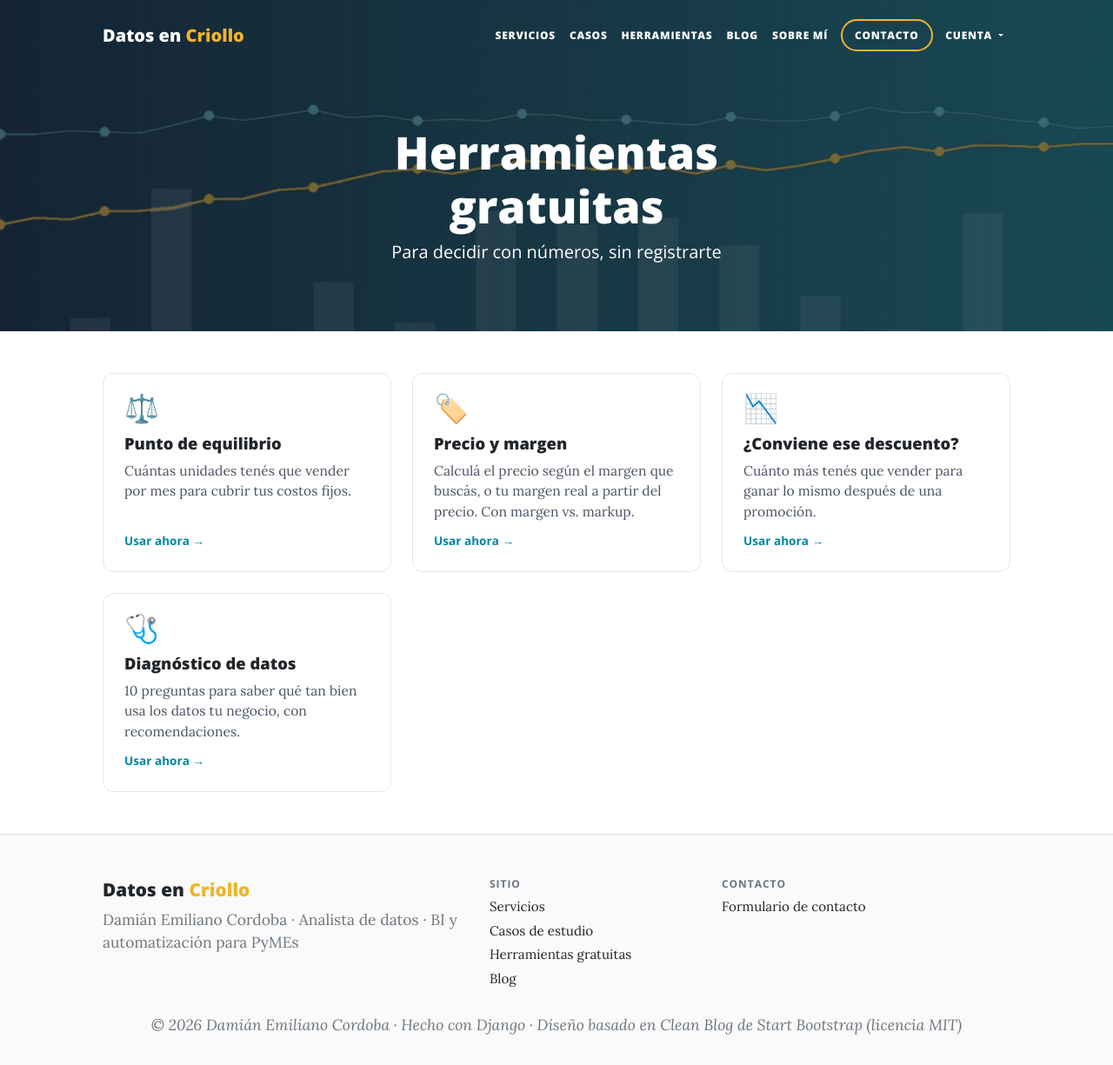
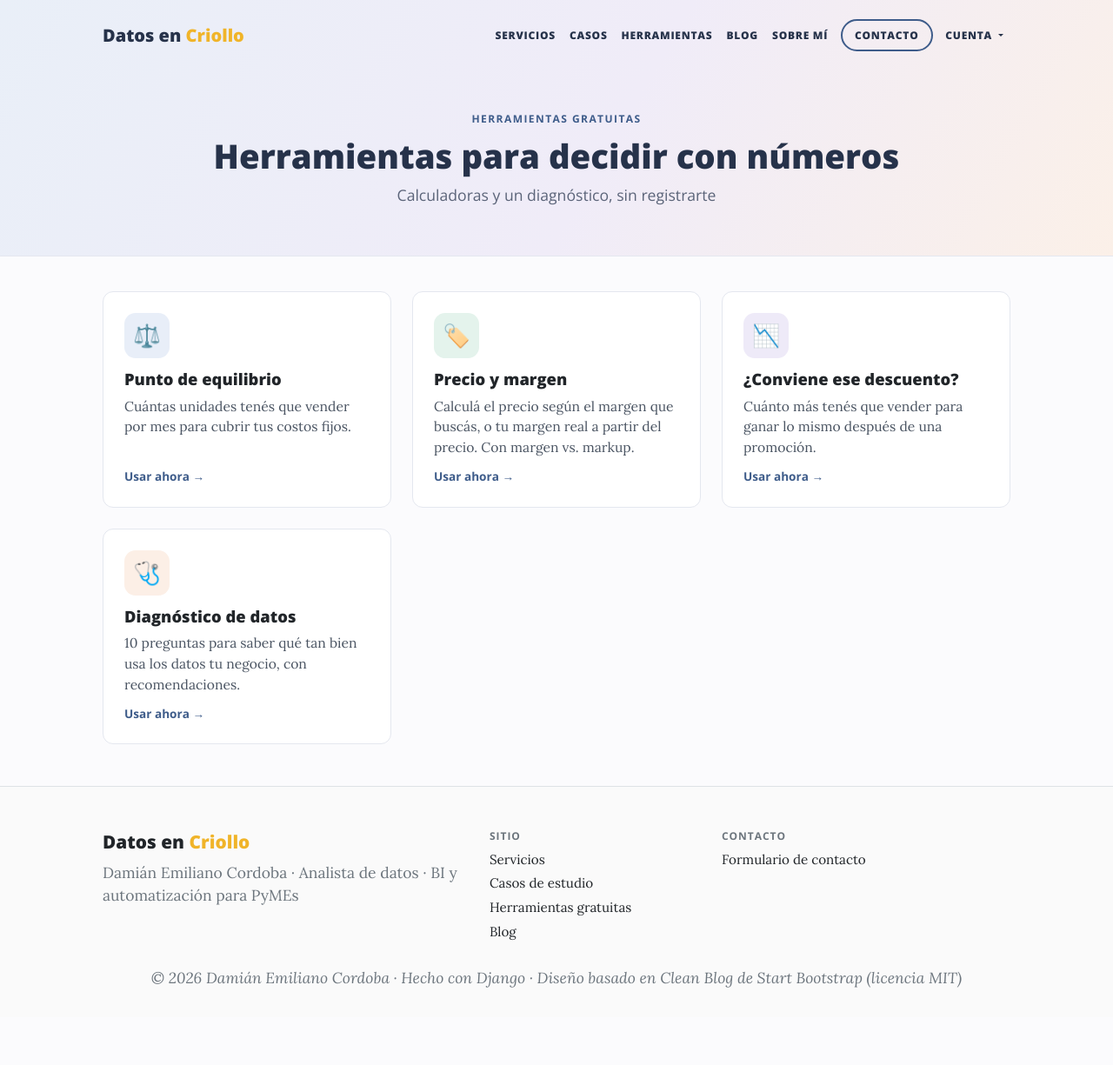
Before and after one commit to damian-cordoba/blog-django, a Django app: page /herramientas/ in a window 1280 px wide. Shown: the whole page at 87% size. After the commit the page ends 1136 px from the top, so only its background shows below. Run offline with Django 5.2, Linux system fonts and the light colour scheme; data comes from the database, SQL or seed files in the repository; some libraries are stand-ins or nearby versions.

Commit message:
style: aplicar un tema pastel sobrio a la sección Herramientas
Fondo claro, encabezado minimalista y tarjetas de resultado en tonos
pastel (azul, menta, lavanda y durazno).

Co-Authored-By: Claude Opus 5.5 <noreply@anthropic.com>
Claude-Session: https://claude.ai/code/session_01KkyTofNQKBaTxkQosPH8Ay

```diff
--- a/herramientas/templates/herramientas/_base_calculadora.html
+++ b/herramientas/templates/herramientas/_base_calculadora.html
@@ -1,7 +1,9 @@
 {% extends "base.html" %}
 
+{% block body_class %}tema-pastel{% endblock %}
+
 {% block header %}
-    {% include "_header_chico.html" with titulo=titulo_pagina subtitulo=subtitulo_pagina fondo="img/home-bg.jpg" %}
+    {% include "_header_pastel.html" with titulo=titulo_pagina subtitulo=subtitulo_pagina %}
 {% endblock %}
 
 {% block content %}
--- a/herramientas/templates/herramientas/diagnostico.html
+++ b/herramientas/templates/herramientas/diagnostico.html
@@ -3,8 +3,10 @@
 {% block title %}Diagnóstico de datos para PyMEs · Datos en Criollo{% endblock %}
 {% block descripcion %}10 preguntas para saber qué tan bien usa los datos tu negocio, con recomendaciones concretas. Gratis.{% endblock %}
 
+{% block body_class %}tema-pastel{% endblock %}
+
 {% block header %}
-    {% include "_header_chico.html" with titulo="Diagnóstico de datos" subtitulo="10 preguntas · 3 minutos · resultado al instante" fondo="img/home-bg.jpg" %}
+    {% include "_header_pastel.html" with titulo="Diagnóstico de datos" subtitulo="10 preguntas · 3 minutos · resultado al instante" %}
 {% endblock %}
 
 {% block content %}
--- a/herramientas/templates/herramientas/indice.html
+++ b/herramientas/templates/herramientas/indice.html
@@ -3,8 +3,10 @@
 {% block title %}Herramientas gratuitas para PyMEs · Datos en Criollo{% endblock %}
 {% block descripcion %}Calculadoras de punto de equilibrio, precio y margen, descuentos y un diagnóstico de datos gratuito para PyMEs.{% endblock %}
 
+{% block body_class %}tema-pastel{% endblock %}
+
 {% block header %}
-    {% include "_header_chico.html" with titulo="Herramientas gratuitas" subtitulo="Para decidir con números, sin registrarte" fondo="img/home-bg.jpg" %}
+    {% include "_header_pastel.html" with titulo="Herramientas para decidir con números" subtitulo="Calculadoras y un diagnóstico, sin registrarte" %}
 {% endblock %}
 
 {% block content %}
--- a/static/css/sitio.css
+++ b/static/css/sitio.css
@@ -286,3 +286,109 @@ header.masthead.masthead-inicio .site-heading { padding: 3rem 0 4rem; }
 @media (min-width: 992px) {
     header.masthead.masthead-inicio { padding-top: 7rem; padding-bottom: 3rem; }
 }
+
+/* =====================================================================
+   Tema pastel: sección Herramientas (sobrio y minimalista)
+   ===================================================================== */
+.tema-pastel {
+    --p-tinta: #26324a;        /* texto principal */
+    --p-tinta-suave: #5b6479;  /* texto secundario */
+    --p-acento: #3e5c8a;       /* azul pizarra para números y botones */
+    --p-borde: #e4e7ef;
+    --p-azul: #e8eef8;   --p-azul-t: #2f4f7f;
+    --p-menta: #e4f3ec;  --p-menta-t: #2e6a4f;
+    --p-lavanda: #eeeaf8; --p-lavanda-t: #5a4a8a;
+    --p-durazno: #fcefe6; --p-durazno-t: #8a4d2c;
+    background: #fbfbfd;
+}
+
+/* Menú sobre fondo claro */
+@media (min-width: 992px) {
+    .tema-pastel #mainNav .navbar-brand,
+    .tema-pastel #mainNav .nav-link { color: var(--p-tinta); }
+    .tema-pastel #mainNav .nav-link:hover { color: var(--p-acento); }
+    .tema-pastel #mainNav .nav-destacado { border-color: var(--p-acento); }
+}
+
+/* Encabezado */
+.cabecera-pastel {
+    padding: calc(4rem + 57px) 0 3rem;
+    margin-bottom: 2.5rem;
+    background: linear-gradient(120deg, #e9eff8 0%, #f0ecf8 55%, #fbf0e8 100%);
+    border-bottom: 1px solid var(--p-borde);
+    text-align: center;
+}
+@media (min-width: 992px) { .cabecera-pastel { padding: 8rem 0 3.5rem; } }
+.cabecera-pastel h1 { color: var(--p-tinta); font-weight: 800; font-size: 2.4rem; margin: 0; }
+.cabecera-antetitulo {
+    font-family: "Open Sans", sans-serif; font-size: 0.75rem; font-weight: 700; letter-spacing: 0.12em;
+    text-transform: uppercase; color: var(--p-acento); margin: 0 0 0.6rem;
+}
+.cabecera-subtitulo { font-family: "Open Sans", sans-serif; color: var(--p-tinta-suave); font-size: 1.1rem; margin: 0.6rem 0 0; }
+
+/* Formulario */
+.tema-pastel .calculadora-form { border-color: var(--p-borde); box-shadow: 0 1px 2px rgba(38, 50, 74, 0.04); }
+.tema-pastel .form-control:focus, .tema-pastel .form-select:focus { border-color: #a9bbd8; box-shadow: 0 0 0 0.2rem rgba(62, 92, 138, 0.12); }
+.tema-pastel .btn-primary { background: var(--p-acento); border-color: var(--p-acento); }
+.tema-pastel .btn-primary:hover { background: #33507a; border-color: #33507a; }
+.tema-pastel .form-check-input:checked, .tema-pastel input[type="radio"] { accent-color: var(--p-acento); }
+
+/* Resultado */
+.tema-pastel .resultado-calculadora {
+    background: #fff;
+    color: var(--p-tinta);
+    border: 1px solid var(--p-borde);
+    box-shadow: 0 1px 2px rgba(38, 50, 74, 0.04);
+}
+.tema-pastel .resultado-etiqueta { color: var(--p-tinta-suave); }
+.tema-pastel .resultado-numero { color: var(--p-acento); font-weight: 700; }
+.tema-pastel .resultado-sub { color: var(--p-tinta-suave); }
+.tema-pastel .resultado-sub strong { color: var(--p-tinta); }
+.tema-pastel .resultado-grilla div { border-radius: 0.6rem; }
+.tema-pastel .resultado-grilla div:nth-child(4n+1) { background: var(--p-azul); }
+.tema-pastel .resultado-grilla div:nth-child(4n+2) { background: var(--p-menta); }
+.tema-pastel .resultado-grilla div:nth-child(4n+3) { background: var(--p-lavanda); }
+.tema-pastel .resultado-grilla div:nth-child(4n+4) { background: var(--p-durazno); }
+.tema-pastel .resultado-grilla div:nth-child(4n+1) * { color: var(--p-azul-t); }
+.tema-pastel .resultado-grilla div:nth-child(4n+2) * { color: var(--p-menta-t); }
+.tema-pastel .resultado-grilla div:nth-child(4n+3) * { color: var(--p-lavanda-t); }
+.tema-pastel .resultado-grilla div:nth-child(4n+4) * { color: var(--p-durazno-t); }
+.tema-pastel .resultado-grilla span { opacity: 0.85; }
+
+/* Diagnóstico */
+.tema-pastel .barra { background: #eef0f5; }
+.tema-pastel .barra-relleno { background: linear-gradient(90deg, #a9c4e6, #b9a9e0); }
+.tema-pastel .barra-area span, .tema-pastel .barra-area strong { color: var(--p-tinta); }
+.tema-pastel .resultado-diagnostico h2 { color: var(--p-tinta-suave); }
+.tema-pastel .recomendaciones li::marker { color: #b9a9e0; }
+.tema-pastel .form-diagnostico .pregunta { background: #fff; border-color: var(--p-borde); }
+.tema-pastel .form-diagnostico .opcion:hover span { color: var(--p-acento); }
+
+/* Explicación y llamado */
+.tema-pastel .explicacion { background: #fff; border: 1px solid var(--p-borde); }
+.tema-pastel .explicacion h2 { color: var(--p-tinta); }
+.tema-pastel .llamado-chico { background: #f4f1fa; border-color: #e3dcf3; }
+.tema-pastel .btn-acento {
+    background: transparent; border: 1.5px solid var(--p-acento); color: var(--p-acento);
+}
+.tema-pastel .btn-acento:hover { background: var(--p-acento); color: #fff; }
+
+/* Índice de herramientas */
+.tema-pastel .tarjeta-herramienta { border-color: var(--p-borde); }
+.tema-pastel .grilla .tarjeta-herramienta:nth-child(4n+1) .tarjeta-icono { background: var(--p-azul); }
+.tema-pastel .grilla .tarjeta-herramienta:nth-child(4n+2) .tarjeta-icono { background: var(--p-menta); }
+.tema-pastel .grilla .tarjeta-herramienta:nth-child(4n+3) .tarjeta-icono { background: var(--p-lavanda); }
+.tema-pastel .grilla .tarjeta-herramienta:nth-child(4n+4) .tarjeta-icono { background: var(--p-durazno); }
+.tema-pastel .tarjeta-herramienta .tarjeta-icono {
+    display: inline-flex; align-items: center; justify-content: center;
+    width: 3.25rem; height: 3.25rem; border-radius: 0.8rem; font-size: 1.6rem;
+}
+.tema-pastel .tarjeta-enlace { color: var(--p-acento); }
+.tema-pastel .miga a { color: var(--p-tinta-suave); }
+@media (min-width: 992px) {
+    .tema-pastel #mainNav .navbar-nav > li.nav-item > a,
+    .tema-pastel #mainNav .navbar-nav > li.nav-item > a:focus { color: var(--p-tinta); }
+    .tema-pastel #mainNav .navbar-nav > li.nav-item > a:hover { color: var(--p-acento); }
+    .tema-pastel #mainNav .navbar-brand { color: var(--p-tinta); }
+}
+.tema-pastel .cabecera-pastel + .container .miga, .tema-pastel main .miga { margin-top: 0; }
--- /dev/null
+++ b/templates/_header_pastel.html
@@ -0,0 +1,8 @@
+{# Encabezado claro y minimalista, usado en la sección Herramientas. #}
+<header class="cabecera-pastel">
+    <div class="container px-4 px-lg-5">
+        <p class="cabecera-antetitulo">Herramientas gratuitas</p>
+        <h1>{{ titulo }}</h1>
+        {% if subtitulo %}<p class="cabecera-subtitulo">{{ subtitulo }}</p>{% endif %}
+    </div>
+</header>
--- a/templates/base.html
+++ b/templates/base.html
@@ -18,7 +18,7 @@
     <link href="{% static 'css/custom.css' %}" rel="stylesheet">
     <link href="{% static 'css/sitio.css' %}" rel="stylesheet">
 </head>
-<body>
+<body class="{% block body_class %}{% endblock %}">
     <!-- Navegación -->
     <nav class="navbar navbar-expand-lg navbar-light" id="mainNav">
         <div class="container px-4 px-lg-5">
```
Also changed, not shown: 2 other files.
